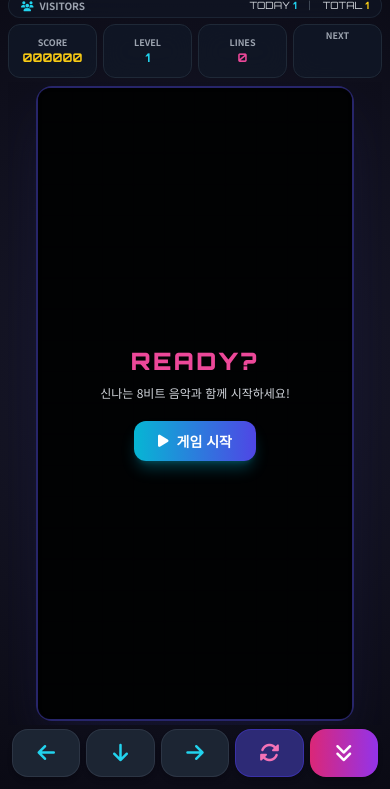
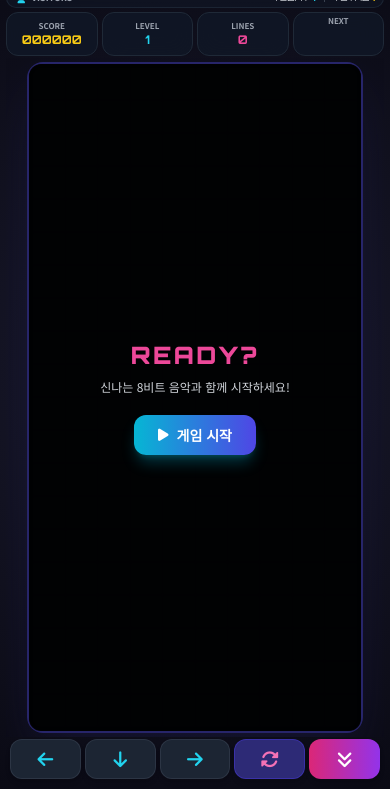
Before and after one commit to dlghcks7737-eng/hochani-tetris, a plain HTML site: page index.html in a window 390 px wide. Shown: the part 55-844 px from the top of the page. Drawn offline with nearby package versions, Linux system fonts and the light colour scheme; no server answers.

Commit message:
Update index.html

```diff
--- a/index.html
+++ b/index.html
@@ -22,6 +22,8 @@
             user-select: none;
             -webkit-user-select: none;
             overscroll-behavior: none;
+            height: 100vh;
+            height: calc(var(--vh, 1vh) * 100);
         }
 
         .font-retro {
@@ -185,36 +187,36 @@
         }
     </style>
 </head>
-<body class="h-screen h-[100dvh] w-screen overflow-hidden text-white flex flex-col justify-between p-2 md:p-4 select-none">
+<body class="w-screen overflow-hidden text-white flex flex-col justify-between p-1.5 sm:p-2 select-none pb-[calc(0.5rem+env(safe-area-inset-bottom,0px))]">
 
     <!-- 상단 헤더 영역 -->
     <header class="w-full max-w-sm md:max-w-md mx-auto flex items-center justify-between px-1 py-0.5 shrink-0">
         <div class="flex items-center gap-1.5">
-            <h1 class="text-xl md:text-2xl font-black tracking-wider text-transparent bg-clip-text bg-gradient-to-r from-cyan-400 via-pink-500 to-yellow-400 font-retro">
+            <h1 class="text-lg md:text-2xl font-black tracking-wider text-transparent bg-clip-text bg-gradient-to-r from-cyan-400 via-pink-500 to-yellow-400 font-retro">
                 HOCHANI TETRIS
             </h1>
-            <i id="bgm-indicator" class="fa-solid fa-music text-xs text-pink-400 music-pulse hidden"></i>
+            <i id="bgm-indicator" class="fa-solid fa-music text-[10px] text-pink-400 music-pulse hidden"></i>
         </div>
-        <div class="flex items-center gap-2">
+        <div class="flex items-center gap-1.5">
             <!-- 사운드 토글 버튼 -->
-            <button id="sound-toggle" class="p-2 bg-gray-800/80 hover:bg-gray-700 active:scale-95 rounded-xl text-xs font-semibold transition border border-gray-700 flex items-center gap-1">
-                <i id="sound-icon" class="fa-solid fa-volume-high text-cyan-400"></i>
-                <span id="sound-text" class="text-[10px] text-gray-300">BGM ON</span>
+            <button id="sound-toggle" class="p-1.5 bg-gray-800/80 hover:bg-gray-700 active:scale-95 rounded-xl text-xs font-semibold transition border border-gray-700 flex items-center gap-1">
+                <i id="sound-icon" class="fa-solid fa-volume-high text-cyan-400 text-xs"></i>
+                <span id="sound-text" class="text-[9px] text-gray-300">BGM ON</span>
             </button>
             <!-- 일시정지 버튼 -->
-            <button id="pause-btn" class="p-2 bg-gray-800/80 hover:bg-gray-700 active:scale-95 rounded-xl text-xs font-semibold transition border border-gray-700">
-                <i class="fa-solid fa-pause text-yellow-400"></i>
+            <button id="pause-btn" class="p-1.5 bg-gray-800/80 hover:bg-gray-700 active:scale-95 rounded-xl text-xs font-semibold transition border border-gray-700">
+                <i class="fa-solid fa-pause text-yellow-400 text-xs"></i>
             </button>
         </div>
     </header>
 
     <!-- 방문자 수 카운터 현황판 -->
-    <div class="w-full max-w-sm md:max-w-md mx-auto my-0.5 flex items-center justify-between px-3 py-1 bg-gray-900/60 backdrop-blur-md border border-gray-800/80 rounded-xl text-[10px] md:text-xs text-gray-300 shrink-0">
-        <div class="flex items-center gap-1.5">
-            <i class="fa-solid fa-users text-cyan-400"></i>
+    <div class="w-full max-w-sm md:max-w-md mx-auto my-0.5 flex items-center justify-between px-2 py-0.5 bg-gray-900/60 backdrop-blur-md border border-gray-800/80 rounded-xl text-[9px] md:text-xs text-gray-300 shrink-0">
+        <div class="flex items-center gap-1">
+            <i class="fa-solid fa-users text-cyan-400 text-[10px]"></i>
             <span class="font-semibold text-gray-400">VISITORS</span>
         </div>
-        <div class="flex items-center gap-3 font-retro">
+        <div class="flex items-center gap-2 font-retro">
             <span>TODAY <strong id="today-visits" class="text-cyan-400 font-bold">--</strong></span>
             <span class="text-gray-600">|</span>
             <span>TOTAL <strong id="total-visits" class="text-yellow-400 font-bold">--</strong></span>
@@ -222,26 +224,26 @@
     </div>
 
     <!-- 게임 대시보드 (점수, 레벨, 라인, 다음 블록) -->
-    <section class="w-full max-w-sm md:max-w-md mx-auto my-1 grid grid-cols-4 gap-1.5 text-center shrink-0">
+    <section class="w-full max-w-sm md:max-w-md mx-auto my-0.5 grid grid-cols-4 gap-1 text-center shrink-0">
         <!-- SCORE -->
-        <div class="bg-gray-900/80 backdrop-blur-md border border-gray-800 rounded-xl p-1.5 flex flex-col justify-center">
-            <span class="text-[9px] md:text-xs text-gray-400 font-bold uppercase">SCORE</span>
+        <div class="bg-gray-900/80 backdrop-blur-md border border-gray-800 rounded-xl p-1 flex flex-col justify-center">
+            <span class="text-[8px] md:text-xs text-gray-400 font-bold uppercase">SCORE</span>
             <span id="score" class="text-xs md:text-lg font-bold font-retro text-yellow-400 truncate">000000</span>
         </div>
         <!-- LEVEL -->
-        <div class="bg-gray-900/80 backdrop-blur-md border border-gray-800 rounded-xl p-1.5 flex flex-col justify-center">
-            <span class="text-[9px] md:text-xs text-gray-400 font-bold uppercase">LEVEL</span>
+        <div class="bg-gray-900/80 backdrop-blur-md border border-gray-800 rounded-xl p-1 flex flex-col justify-center">
+            <span class="text-[8px] md:text-xs text-gray-400 font-bold uppercase">LEVEL</span>
             <span id="level" class="text-xs md:text-lg font-bold font-retro text-cyan-400">1</span>
         </div>
         <!-- LINES -->
-        <div class="bg-gray-900/80 backdrop-blur-md border border-gray-800 rounded-xl p-1.5 flex flex-col justify-center">
-            <span class="text-[9px] md:text-xs text-gray-400 font-bold uppercase">LINES</span>
+        <div class="bg-gray-900/80 backdrop-blur-md border border-gray-800 rounded-xl p-1 flex flex-col justify-center">
+            <span class="text-[8px] md:text-xs text-gray-400 font-bold uppercase">LINES</span>
             <span id="lines" class="text-xs md:text-lg font-bold font-retro text-pink-500">0</span>
         </div>
         <!-- NEXT -->
-        <div class="bg-gray-900/80 backdrop-blur-md border border-gray-800 rounded-xl p-1 flex flex-col items-center justify-center">
-            <span class="text-[9px] md:text-xs text-gray-400 font-bold uppercase mb-0.5">NEXT</span>
-            <div id="next-preview" class="grid grid-cols-4 gap-[1px] w-7 h-7 md:w-10 md:h-10 items-center justify-center">
+        <div class="bg-gray-900/80 backdrop-blur-md border border-gray-800 rounded-xl p-0.5 flex flex-col items-center justify-center">
+            <span class="text-[8px] md:text-xs text-gray-400 font-bold uppercase mb-0.5">NEXT</span>
+            <div id="next-preview" class="grid grid-cols-4 gap-[1px] w-6 h-6 md:w-9 md:h-9 items-center justify-center">
                 <!-- 다음 블록 표시 -->
             </div>
         </div>
@@ -284,21 +286,21 @@
     </main>
 
     <!-- 모바일 게임패드 컨트롤러 -->
-    <footer class="w-full max-w-sm md:max-w-md mx-auto py-1 px-1 shrink-0">
-        <div class="grid grid-cols-5 gap-1.5 items-center">
-            <button id="ctrl-left" class="h-12 bg-gray-800/90 active:bg-cyan-600 rounded-2xl flex items-center justify-center text-xl text-cyan-400 active:text-white shadow-md active:scale-95 transition border border-gray-700/60 touch-none">
+    <footer class="w-full max-w-sm md:max-w-md mx-auto py-0.5 px-1 shrink-0 z-10">
+        <div class="grid grid-cols-5 gap-1 sm:gap-1.5 items-center">
+            <button id="ctrl-left" class="h-10 sm:h-12 bg-gray-800/90 active:bg-cyan-600 rounded-xl sm:rounded-2xl flex items-center justify-center text-lg sm:text-xl text-cyan-400 active:text-white shadow-md active:scale-95 transition border border-gray-700/60 touch-none">
                 <i class="fa-solid fa-arrow-left"></i>
             </button>
-            <button id="ctrl-down" class="h-12 bg-gray-800/90 active:bg-cyan-600 rounded-2xl flex items-center justify-center text-xl text-cyan-400 active:text-white shadow-md active:scale-95 transition border border-gray-700/60 touch-none">
+            <button id="ctrl-down" class="h-10 sm:h-12 bg-gray-800/90 active:bg-cyan-600 rounded-xl sm:rounded-2xl flex items-center justify-center text-lg sm:text-xl text-cyan-400 active:text-white shadow-md active:scale-95 transition border border-gray-700/60 touch-none">
                 <i class="fa-solid fa-arrow-down"></i>
             </button>
-            <button id="ctrl-right" class="h-12 bg-gray-800/90 active:bg-cyan-600 rounded-2xl flex items-center justify-center text-xl text-cyan-400 active:text-white shadow-md active:scale-95 transition border border-gray-700/60 touch-none">
+            <button id="ctrl-right" class="h-10 sm:h-12 bg-gray-800/90 active:bg-cyan-600 rounded-xl sm:rounded-2xl flex items-center justify-center text-lg sm:text-xl text-cyan-400 active:text-white shadow-md active:scale-95 transition border border-gray-700/60 touch-none">
                 <i class="fa-solid fa-arrow-right"></i>
             </button>
-            <button id="ctrl-rotate" class="h-12 bg-indigo-900/90 active:bg-pink-600 rounded-2xl flex items-center justify-center text-xl text-pink-400 active:text-white shadow-md active:scale-95 transition border border-indigo-700/60 touch-none">
+            <button id="ctrl-rotate" class="h-10 sm:h-12 bg-indigo-900/90 active:bg-pink-600 rounded-xl sm:rounded-2xl flex items-center justify-center text-lg sm:text-xl text-pink-400 active:text-white shadow-md active:scale-95 transition border border-indigo-700/60 touch-none">
                 <i class="fa-solid fa-rotate"></i>
             </button>
-            <button id="ctrl-drop" class="h-12 bg-gradient-to-r from-pink-600 to-purple-600 active:from-pink-500 active:to-purple-500 rounded-2xl flex items-center justify-center text-xl text-white shadow-md active:scale-95 transition touch-none">
+            <button id="ctrl-drop" class="h-10 sm:h-12 bg-gradient-to-r from-pink-600 to-purple-600 active:from-pink-500 active:to-purple-500 rounded-xl sm:rounded-2xl flex items-center justify-center text-lg sm:text-xl text-white shadow-md active:scale-95 transition touch-none">
                 <i class="fa-solid fa-angles-down"></i>
             </button>
         </div>
@@ -1245,7 +1247,16 @@
             }
         }
 
+        // 모바일 브라우저 주소창 고려한 동적 높이 보정 함수 (--vh)
+        function updateCustomVh() {
+            let vh = window.innerHeight * 0.01;
+            document.documentElement.style.setProperty('--vh', `${vh}px`);
+        }
+        window.addEventListener('resize', updateCustomVh);
+        window.addEventListener('orientationchange', updateCustomVh);
+
         window.onload = function() {
+            updateCustomVh();
             boardState = createMatrix(COLS, ROWS);
             draw();
             initVisitorCounter();
```
